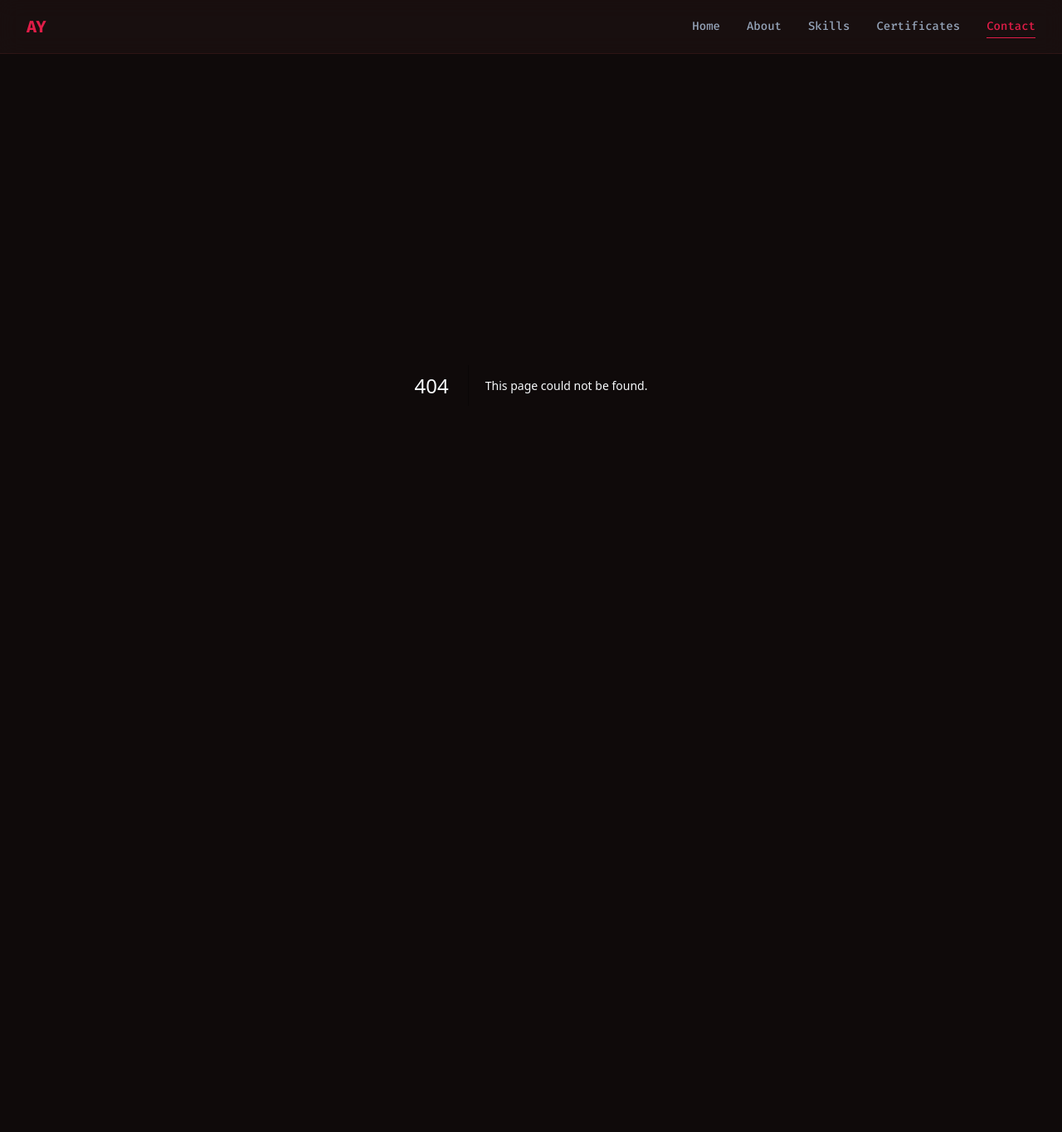
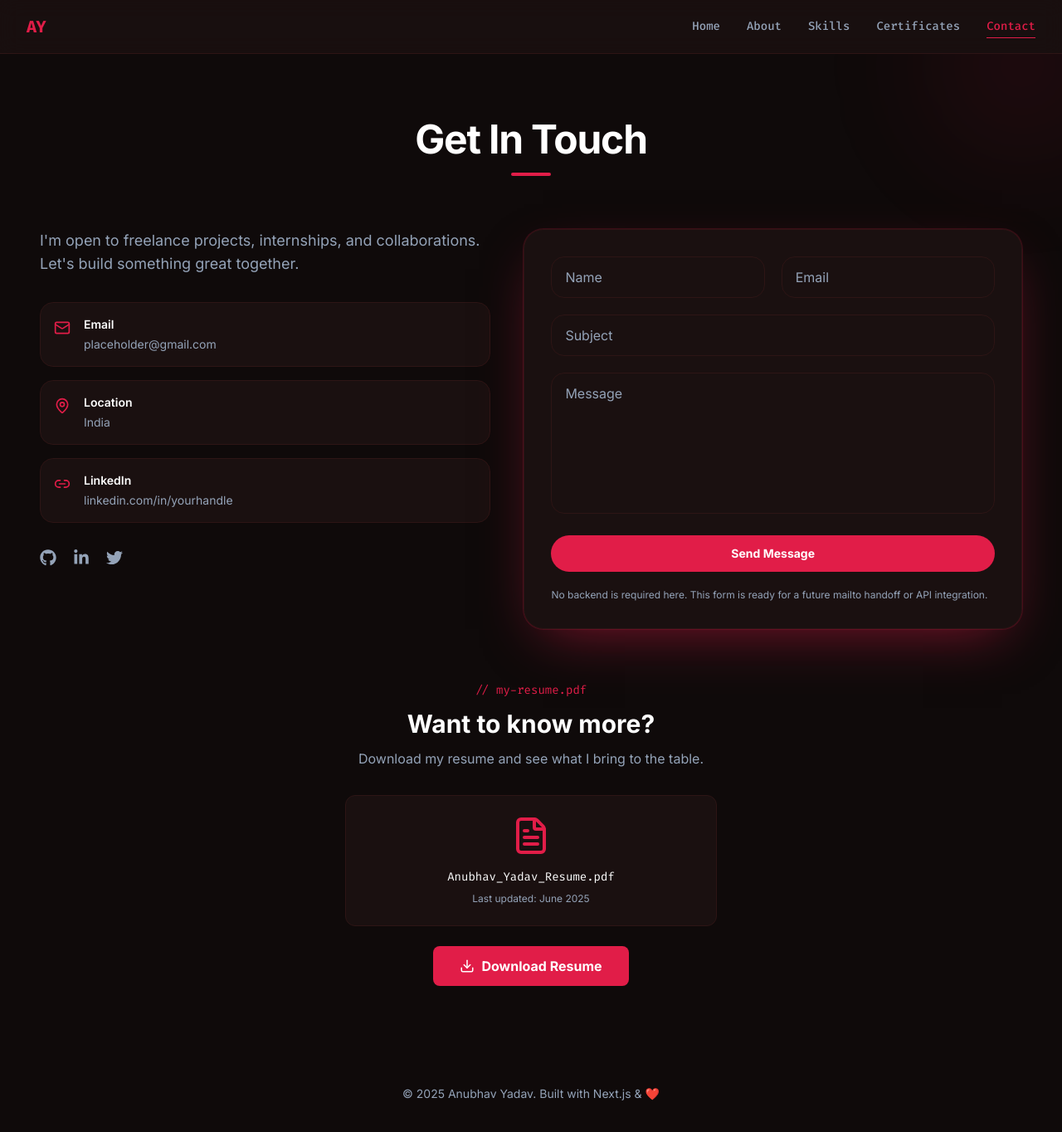
Before and after one commit to anubhavy-05/My-Portfolio, a Next.js app: page /contact in a window 1280 px wide. Before the commit this address had no page. Shown: the top 1364 px of the page at 83% size. Before the commit the page ends 864 px from the top, so only its background shows below. Built offline with nearby package versions, Linux system fonts and the light colour scheme.

Commit message:
build 'Contact' page and form UI

```diff
--- /dev/null
+++ b/app/contact/page.tsx
@@ -0,0 +1,236 @@
+"use client";
+
+import { useMemo, useRef, useState } from "react";
+import { motion, useInView, useReducedMotion } from "framer-motion";
+import { Download, FileText, Link2, Mail, MapPin } from "lucide-react";
+import { FaGithub, FaLinkedinIn, FaTwitter } from "react-icons/fa6";
+
+type FormState = {
+  name: string;
+  email: string;
+  subject: string;
+  message: string;
+};
+
+const initialFormState: FormState = {
+  name: "",
+  email: "",
+  subject: "",
+  message: ""
+};
+
+const sectionVariants = {
+  hidden: { opacity: 0, y: 24 },
+  visible: {
+    opacity: 1,
+    y: 0,
+    transition: { staggerChildren: 0.12, delayChildren: 0.08 }
+  }
+} as const;
+
+const itemVariants = {
+  hidden: { opacity: 0, y: 16 },
+  visible: { opacity: 1, y: 0 }
+} as const;
+
+export default function ContactPage() {
+  const prefersReducedMotion = useReducedMotion();
+  const [form, setForm] = useState<FormState>(initialFormState);
+  const [submitted, setSubmitted] = useState(false);
+  const resumeSectionRef = useRef<HTMLElement | null>(null);
+  const isResumeInView = useInView(resumeSectionRef, { once: true, amount: 0.35 });
+
+  const revealTransition = useMemo(
+    () => ({ duration: prefersReducedMotion ? 0 : 0.55, ease: [0.22, 1, 0.36, 1] as const }),
+    [prefersReducedMotion]
+  );
+
+  function handleChange(
+    event: React.ChangeEvent<HTMLInputElement | HTMLTextAreaElement>
+  ) {
+    const { name, value } = event.target;
+
+    setForm((current) => ({
+      ...current,
+      [name]: value
+    }));
+  }
+
+  function handleSubmit(event: React.FormEvent<HTMLFormElement>) {
+    event.preventDefault();
+    setSubmitted(true);
+  }
+
+  return (
+    <main className="relative overflow-hidden bg-background px-6 py-20 sm:px-8 lg:px-12">
+      <div className="pointer-events-none absolute inset-0 overflow-hidden">
+        <div className="hero-rose-glow absolute right-[-10%] top-[-12%] h-[22rem] w-[22rem] rounded-full opacity-40 blur-3xl" />
+      </div>
+
+      <div className="relative mx-auto max-w-7xl">
+        <motion.section
+          initial={prefersReducedMotion ? false : "hidden"}
+          whileInView="visible"
+          viewport={{ once: true, amount: 0.3 }}
+          variants={sectionVariants}
+          className="mx-auto max-w-4xl text-center"
+        >
+          <motion.h1 variants={itemVariants} className="text-4xl font-bold tracking-tight text-white md:text-5xl">
+            Get In Touch
+          </motion.h1>
+          <motion.div variants={itemVariants} className="mt-4 flex justify-center">
+            <span className="h-1 w-12 rounded-full bg-accent" aria-hidden="true" />
+          </motion.div>
+        </motion.section>
+
+        <motion.section
+          initial={prefersReducedMotion ? false : "hidden"}
+          whileInView="visible"
+          viewport={{ once: true, amount: 0.2 }}
+          variants={sectionVariants}
+          className="mt-16 grid gap-10 lg:grid-cols-[0.95fr_1.05fr] lg:items-start"
+        >
+          <motion.div variants={itemVariants} className="space-y-8">
+            <p className="max-w-2xl text-base leading-8 text-muted md:text-lg">
+              I&apos;m open to freelance projects, internships, and collaborations. Let&apos;s build something great together.
+            </p>
+
+            <div className="space-y-4">
+              {[
+                { label: "Email", value: "placeholder@gmail.com", Icon: Mail },
+                { label: "Location", value: "India", Icon: MapPin },
+                { label: "LinkedIn", value: "linkedin.com/in/yourhandle", Icon: Link2 }
+              ].map((item) => (
+                <div key={item.label} className="flex items-start gap-4 rounded-2xl border border-border bg-surface p-4">
+                  <item.Icon className="mt-1 h-5 w-5 shrink-0 text-accent" />
+                  <div>
+                    <p className="text-sm font-semibold text-white">{item.label}</p>
+                    <p className="mt-1 text-sm text-muted">{item.value}</p>
+                  </div>
+                </div>
+              ))}
+            </div>
+
+            <div className="flex items-center gap-5">
+              {[
+                { href: "#", label: "GitHub", Icon: FaGithub },
+                { href: "#", label: "LinkedIn", Icon: FaLinkedinIn },
+                { href: "#", label: "Twitter", Icon: FaTwitter }
+              ].map(({ href, label, Icon }) => (
+                <a
+                  key={label}
+                  href={href}
+                  aria-label={label}
+                  className="text-muted transition duration-300 hover:text-accent"
+                >
+                  <Icon className="h-5 w-5" />
+                </a>
+              ))}
+            </div>
+          </motion.div>
+
+          <motion.div variants={itemVariants} className="rounded-3xl border border-border bg-surface p-6 shadow-rose sm:p-8">
+            <form onSubmit={handleSubmit} className="space-y-5">
+              <div className="grid gap-5 sm:grid-cols-2">
+                <input
+                  name="name"
+                  value={form.name}
+                  onChange={handleChange}
+                  placeholder="Name"
+                  className="w-full rounded-2xl border border-border bg-surface px-4 py-3 text-white outline-none transition duration-300 placeholder:text-muted focus:border-accent focus:shadow-[0_0_0_1px_rgba(225,29,72,0.18),0_0_24px_rgba(225,29,72,0.12)]"
+                />
+                <input
+                  name="email"
+                  type="email"
+                  value={form.email}
+                  onChange={handleChange}
+                  placeholder="Email"
+                  className="w-full rounded-2xl border border-border bg-surface px-4 py-3 text-white outline-none transition duration-300 placeholder:text-muted focus:border-accent focus:shadow-[0_0_0_1px_rgba(225,29,72,0.18),0_0_24px_rgba(225,29,72,0.12)]"
+                />
+              </div>
+
+              <input
+                name="subject"
+                value={form.subject}
+                onChange={handleChange}
+                placeholder="Subject"
+                className="w-full rounded-2xl border border-border bg-surface px-4 py-3 text-white outline-none transition duration-300 placeholder:text-muted focus:border-accent focus:shadow-[0_0_0_1px_rgba(225,29,72,0.18),0_0_24px_rgba(225,29,72,0.12)]"
+              />
+
+              <textarea
+                name="message"
+                value={form.message}
+                onChange={handleChange}
+                placeholder="Message"
+                rows={6}
+                className="w-full resize-none rounded-2xl border border-border bg-surface px-4 py-3 text-white outline-none transition duration-300 placeholder:text-muted focus:border-accent focus:shadow-[0_0_0_1px_rgba(225,29,72,0.18),0_0_24px_rgba(225,29,72,0.12)]"
+              />
+
+              <button
+                type="submit"
+                className="flex w-full items-center justify-center rounded-full bg-accent px-6 py-3 text-sm font-bold text-white transition duration-300 hover:scale-[1.02] hover:bg-[#c81b45]"
+              >
+                Send Message
+              </button>
+
+              {submitted ? (
+                <motion.p
+                  initial={{ opacity: 0, y: 8 }}
+                  animate={{ opacity: 1, y: 0 }}
+                  className="text-sm font-medium text-accent"
+                >
+                  Thanks! I&apos;ll get back to you soon 🚀
+                </motion.p>
+              ) : null}
+
+              <p className="text-xs text-muted">
+                No backend is required here. This form is ready for a future mailto handoff or API integration.
+              </p>
+            </form>
+          </motion.div>
+        </motion.section>
+
+        <motion.section
+          ref={resumeSectionRef}
+          initial={{ opacity: 0, y: 30 }}
+          animate={isResumeInView ? { opacity: 1, y: 0 } : { opacity: 0, y: 30 }}
+          transition={{ duration: 0.6, ease: [0.22, 1, 0.36, 1] }}
+          className="bg-background py-16"
+        >
+          <div className="mx-auto max-w-4xl text-center">
+            <p className="font-mono text-sm text-accent">// my-resume.pdf</p>
+            <h2 className="mt-3 text-3xl font-bold text-white">Want to know more?</h2>
+            <p className="mt-3 text-base text-muted">Download my resume and see what I bring to the table.</p>
+
+            <div className="mx-auto mt-8 max-w-md rounded-xl border border-border bg-surface p-6 transition-all duration-300 ease-in-out hover:border-accent hover:shadow-[0_0_20px_rgba(225,29,72,0.2)]">
+              <FileText className="mx-auto h-12 w-12 text-accent" />
+              <p className="mt-4 font-mono text-sm text-white">Anubhav_Yadav_Resume.pdf</p>
+              <p className="mt-2 text-xs text-muted">Last updated: June 2025</p>
+            </div>
+
+            <div className="mt-6 flex justify-center">
+              <a
+                href="/Anubhav_Yadav_Resume.pdf"
+                download="Anubhav_Yadav_Resume.pdf"
+                className="inline-flex items-center gap-2 rounded-lg bg-accent px-8 py-3 font-bold text-white transition-all duration-200 hover:scale-105 hover:bg-[#BE123C]"
+              >
+                <Download className="h-[18px] w-[18px]" />
+                Download Resume
+              </a>
+            </div>
+          </div>
+        </motion.section>
+
+        <motion.footer
+          initial={prefersReducedMotion ? false : { opacity: 0, y: 14 }}
+          whileInView={{ opacity: 1, y: 0 }}
+          viewport={{ once: true, amount: 0.2 }}
+          transition={revealTransition}
+          className="mt-14 text-center text-sm text-muted"
+        >
+          © 2025 Anubhav Yadav. Built with Next.js &amp; ❤️
+        </motion.footer>
+      </div>
+    </main>
+  );
+}
```
